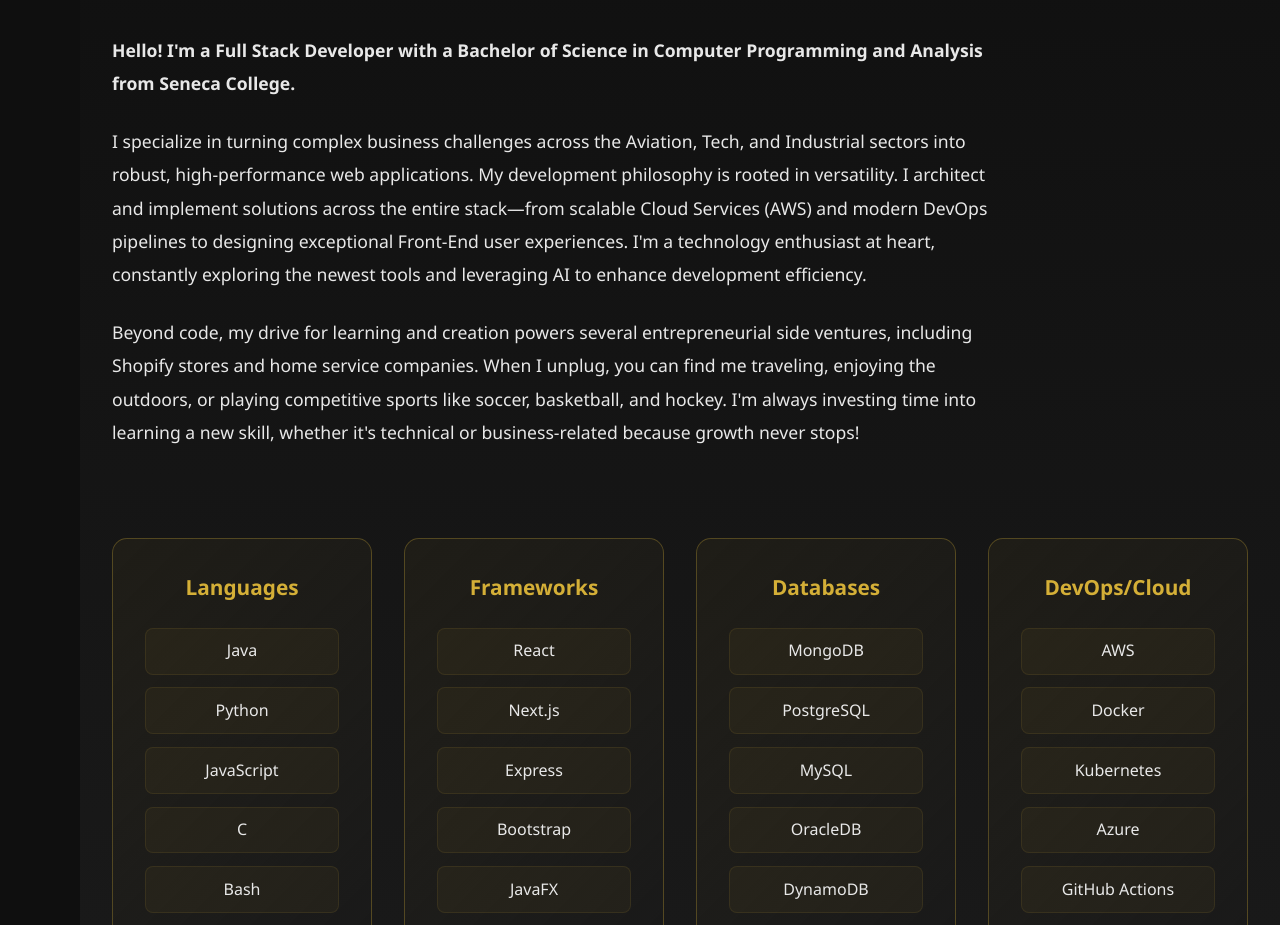
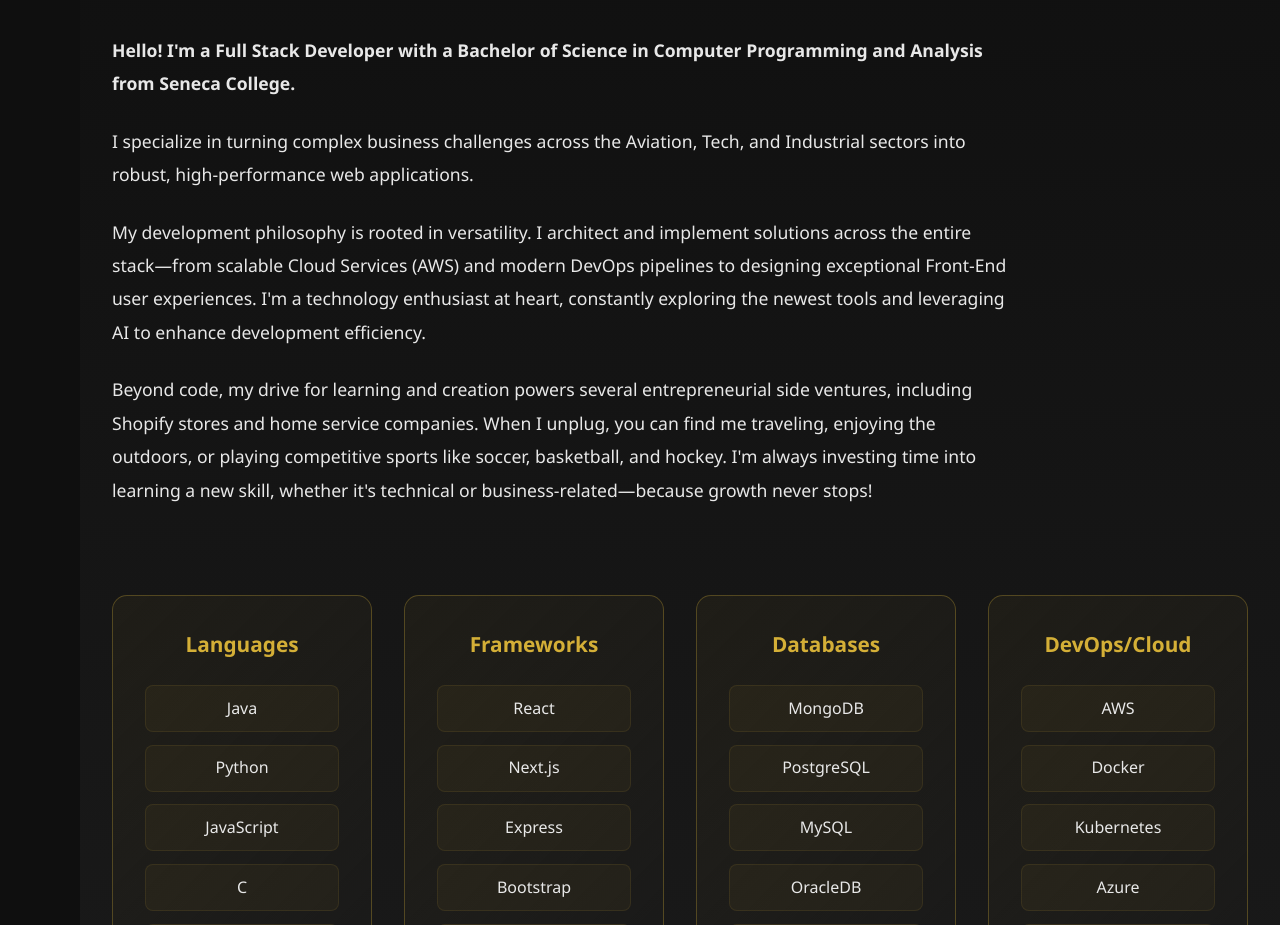
Before and after one commit to huzaifa-ibrar/huzportfolio, a plain HTML site: page index.html in a window 1280 px wide. Shown: the part 1120-2045 px from the top of the page. Drawn offline with Linux system fonts and the light colour scheme.

```diff
--- a/index.html
+++ b/index.html
@@ -114,10 +114,13 @@
                             Hello! I'm a Full Stack Developer with a Bachelor of Science in Computer Programming and Analysis from Seneca College.
                         </p>
                         <p>
-                            I specialize in turning complex business challenges across the Aviation, Tech, and Industrial sectors into robust, high-performance web applications. My development philosophy is rooted in versatility. I architect and implement solutions across the entire stack—from scalable Cloud Services (AWS) and modern DevOps pipelines to designing exceptional Front-End user experiences. I'm a technology enthusiast at heart, constantly exploring the newest tools and leveraging AI to enhance development efficiency.
+                            I specialize in turning complex business challenges across the Aviation, Tech, and Industrial sectors into robust, high-performance web applications.
                         </p>
                         <p>
-                            Beyond code, my drive for learning and creation powers several entrepreneurial side ventures, including Shopify stores and home service companies. When I unplug, you can find me traveling, enjoying the outdoors, or playing competitive sports like soccer, basketball, and hockey. I'm always investing time into learning a new skill, whether it's technical or business-related because growth never stops!
+                            My development philosophy is rooted in versatility. I architect and implement solutions across the entire stack—from scalable Cloud Services (AWS) and modern DevOps pipelines to designing exceptional Front-End user experiences. I'm a technology enthusiast at heart, constantly exploring the newest tools and leveraging AI to enhance development efficiency.
+                        </p>
+                        <p>
+                            Beyond code, my drive for learning and creation powers several entrepreneurial side ventures, including Shopify stores and home service companies. When I unplug, you can find me traveling, enjoying the outdoors, or playing competitive sports like soccer, basketball, and hockey. I'm always investing time into learning a new skill, whether it's technical or business-related—because growth never stops!
                         </p>
                     </div>
 
```
Also changed, not shown: 2 other files.
